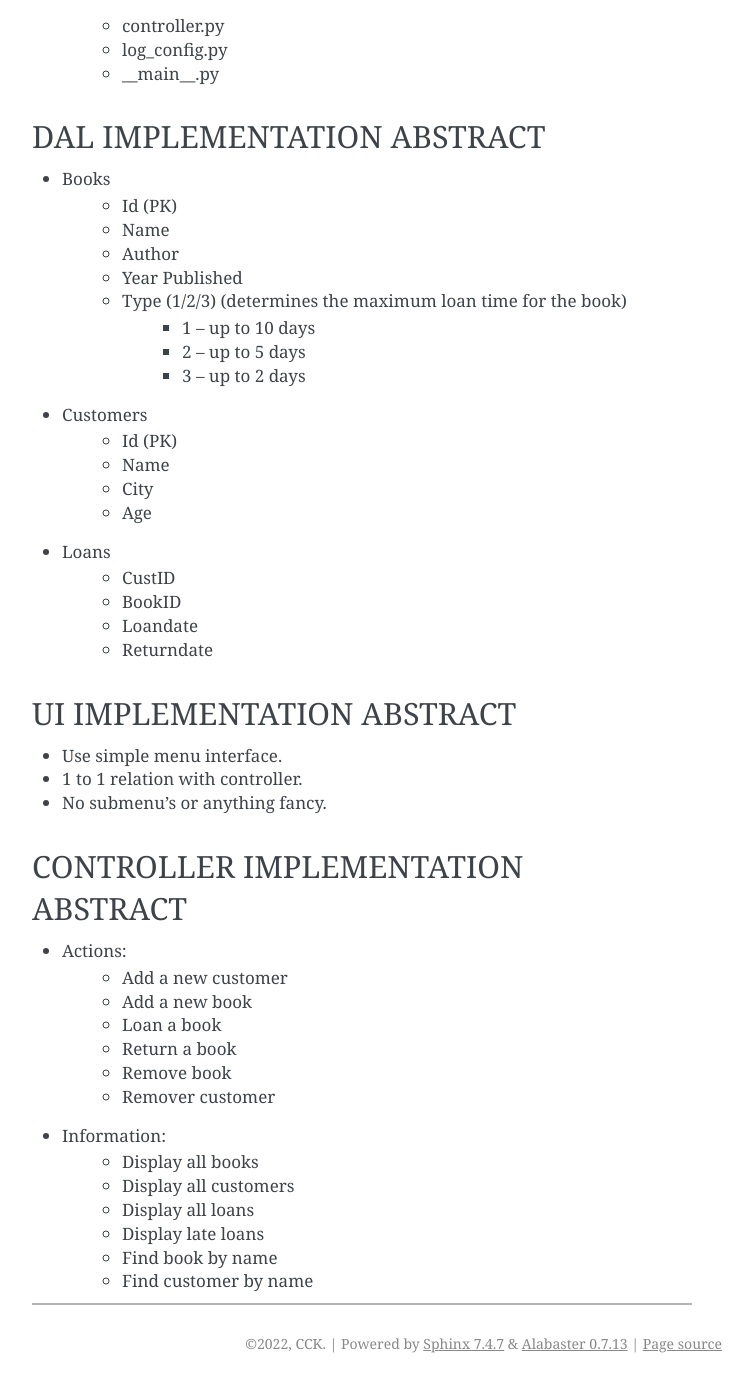
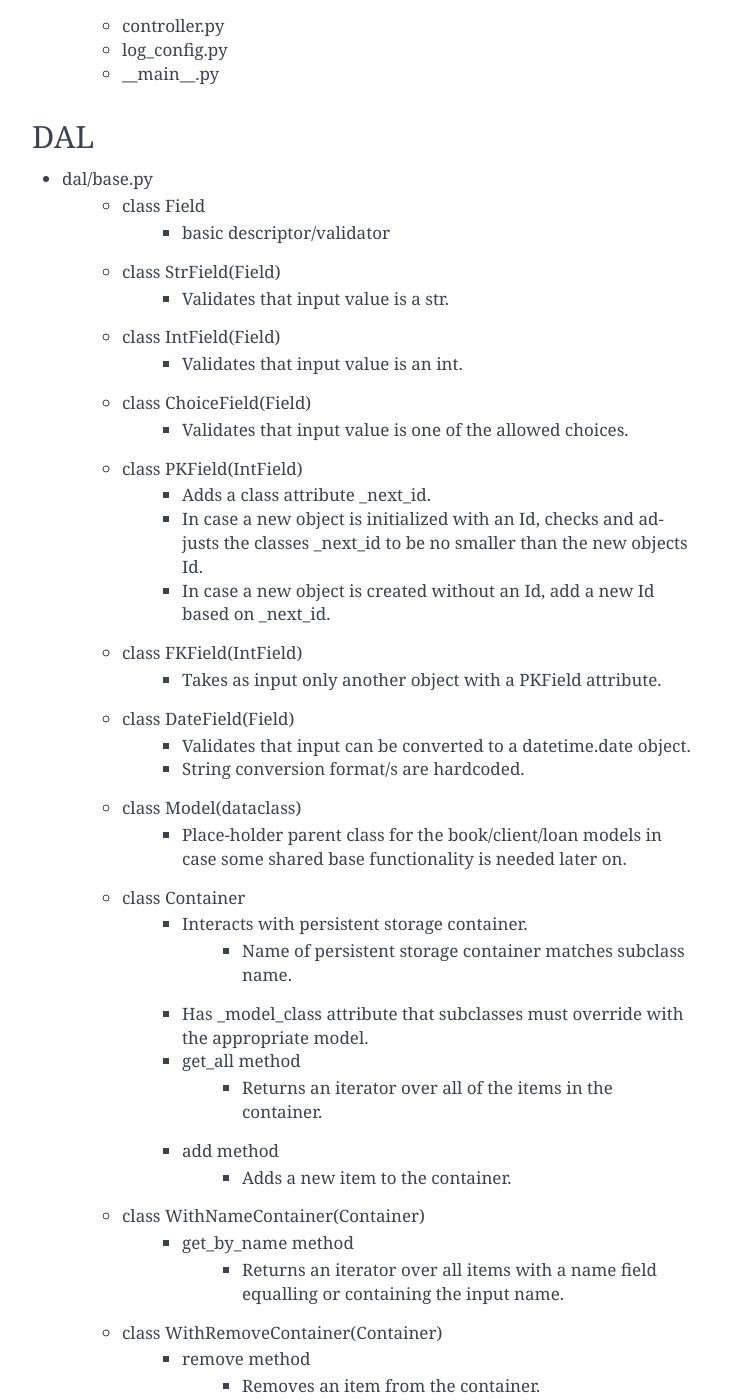
Before and after one commit to c-c-k/books-library, a Sphinx documentation site: the page built from docs/source/roadmap.rst, in a window 1280 px wide and 1400 px high, scrolled down 4261 px. Shown: the whole window, without its empty margins (388-1141 px from the left). Built offline with Sphinx 7.4.7, drawn with Linux system fonts in a browser that asks for light colours; some of the changed text lies outside the part shown.

Commit message:
roadmap.rst: added: IMPLEMENTATION ABSTRACT - DAL - dal/base.py .

```diff
--- a/docs/source/roadmap.rst
+++ b/docs/source/roadmap.rst
@@ -176,8 +176,44 @@ PACKAGE/DIRECTORY STRUCTURE
     * __main__.py
 
 
-DAL IMPLEMENTATION ABSTRACT
------------------------------
+DAL
+---
+
+* dal/base.py
+    * class Field
+        * basic descriptor/validator
+    * class StrField(Field)
+        * Validates that input value is a str.
+    * class IntField(Field)
+        * Validates that input value is an int.
+    * class ChoiceField(Field)
+        * Validates that input value is one of the allowed choices.
+    * class PKField(IntField)
+        * Adds a class attribute _next_id.
+        * In case a new object is initialized with an Id, checks and adjusts the classes _next_id to be no smaller than the new objects Id.
+        * In case a new object is created without an Id, add a new Id based on _next_id.
+    * class FKField(IntField)
+        * Takes as input only another object with a PKField attribute.
+    * class DateField(Field)
+        * Validates that input can be converted to a datetime.date object.
+        * String conversion format/s are hardcoded.
+    * class Model(dataclass)
+        * Place-holder parent class for the book/client/loan models in case some shared base functionality is needed later on.
+    * class Container
+        * Interacts with persistent storage container.
+            * Name of persistent storage container matches subclass name.
+        * Has _model_class attribute that subclasses must override with the appropriate model.
+        * get_all method
+            * Returns an iterator over all of the items in the container.
+        * add method
+            * Adds a new item to the container.
+    * class WithNameContainer(Container)
+        * get_by_name method
+            * Returns an iterator over all items with a name field equalling or containing the input name.
+    * class WithRemoveContainer(Container)
+        * remove method
+            * Removes an item from the container.
+
 
 *  Books
     *  Id (PK)
```
